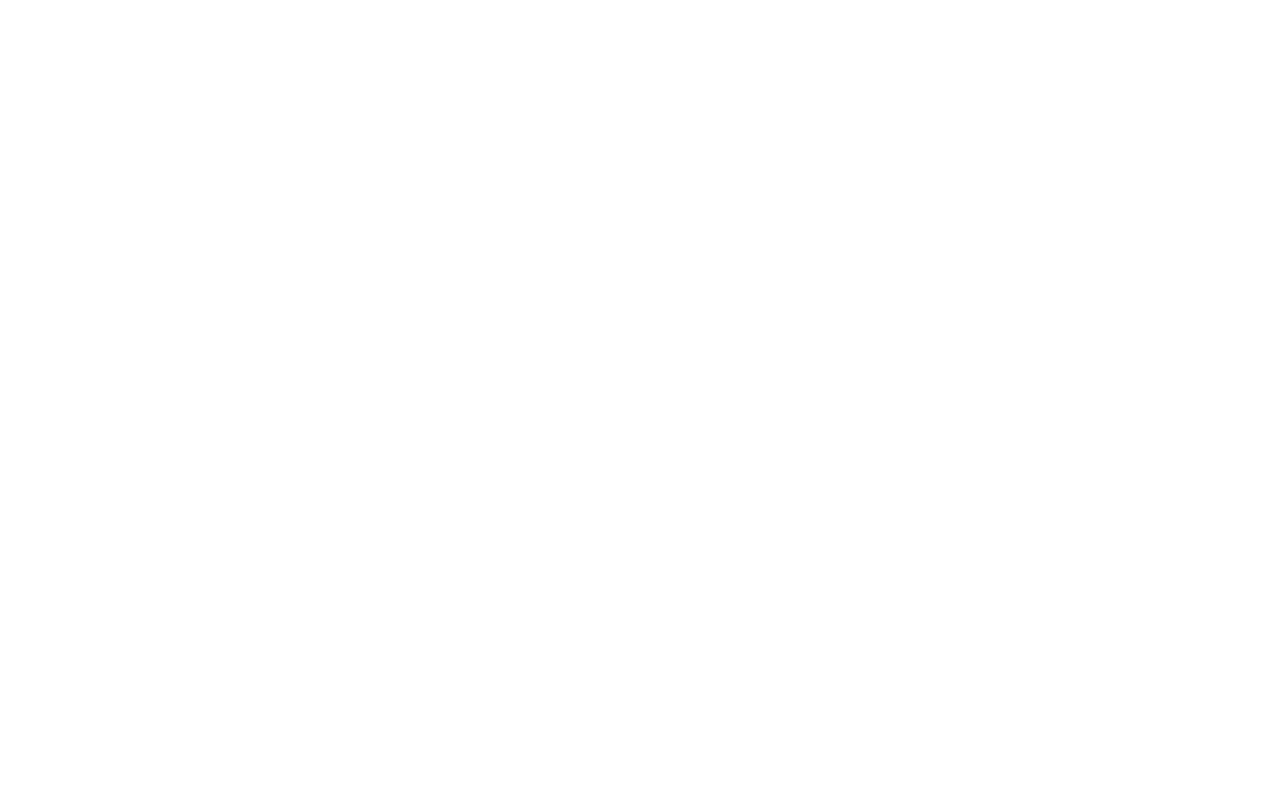
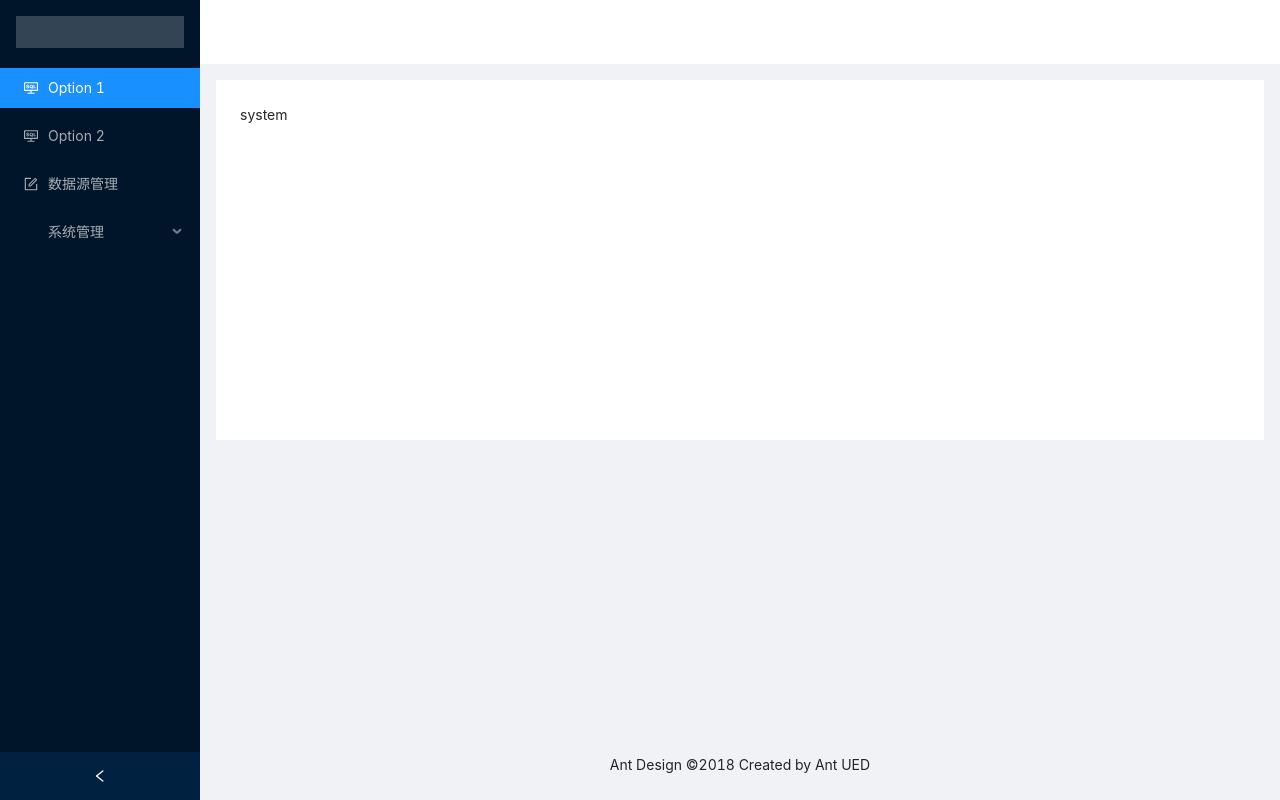
Before and after one commit to liuyunyan/api-mana, a React app: page /#/third in a window 1280 px wide. Built offline with nearby package versions, Linux system fonts and the light colour scheme.

Commit message:
feat:init

```diff
--- a/src/App.js
+++ b/src/App.js
@@ -1,12 +1,18 @@
 import React, { Component } from "react";
 import { observer } from "mobx-react";
-import { Layout, Menu, Breadcrumb } from 'antd';
+import { Layout, Menu } from "antd";
+import {
+  HashRouter as Router,
+  Link
+} from "react-router-dom";
+
 import {
   ConsoleSqlOutlined,
   FormOutlined,
   tableOutlined,
-} from '@ant-design/icons';
+} from "@ant-design/icons";
 import "./App.css";
+import HomeApp from './containers'
 
 const { Header, Content, Footer, Sider } = Layout;
 const { SubMenu } = Menu;
@@ -21,14 +27,14 @@ class App extends Component {
   }
   // componentWillMount {}
   // componentDidMount {}
-   onCollapse = collapsed => {
+  onCollapse = (collapsed) => {
     console.log(collapsed);
     this.setState({ collapsed });
   };
   render() {
     const { collapsed } = this.state;
     return (
-      <Layout style={{ minHeight: '100vh' }}>
+      <Layout style={{ minHeight: "100vh" }}>
         <Sider
           //   style={{
           //   overflow: 'auto',
@@ -36,9 +42,13 @@ class App extends Component {
           //   position: 'fixed',
           //   left: 0,
           // }}
-      collapsible collapsed={collapsed} onCollapse={this.onCollapse}>
+          collapsible
+          collapsed={collapsed}
+          onCollapse={this.onCollapse}
+        >
           <div className="logo" />
-          <Menu theme="dark" defaultSelectedKeys={['1']} mode="inline">
+          <Router>
+          <Menu theme="dark" defaultSelectedKeys={["1"]} mode="inline">
             <Menu.Item key="1" icon={<ConsoleSqlOutlined />}>
               Option 1
             </Menu.Item>
@@ -46,35 +56,56 @@ class App extends Component {
               Option 2
             </Menu.Item>
             <Menu.Item key="3" icon={<FormOutlined />}>
-              数据源管理
+            <Link to="/source">数据源管理</Link>
+              {/* 数据源管理 */}
             </Menu.Item>
             <SubMenu key="sub2" icon={<tableOutlined />} title="系统管理">
-              <Menu.Item key="6">三方系统管理</Menu.Item>
-              <Menu.Item key="8">用户管理</Menu.Item>
+              <Menu.Item key="6">
+              <Link to="/third">三方管理</Link>
+              </Menu.Item>
+              <Menu.Item key="8">
+              <Link to="/third">用户管理</Link>
+              用户管理
+              </Menu.Item>
             </SubMenu>
           </Menu>
+          </Router>
         </Sider>
-        <Layout className="site-layout"
+
+        <Layout
+          className="site-layout"
           // style={{ marginLeft: 200 }}
         >
-          <Header className="site-layout-background" style={{ padding: 0 ,
+          <Header
+            className="site-layout-background"
+            style={{
+              padding: 0,
               //   width: '100%',
               // position: 'fixed',
               // top: 0,
-        }} />
-          <Content style={{
+            }}
+          />
+          <Content
+            style={{
               // margin: '76px 16px 0',
-            margin: '16px 16px 0',
-            overflow: 'initial' }}>
+              margin: "16px 16px 0",
+              overflow: "initial",
+            }}
+          >
             {/* <Breadcrumb style={{ margin: '10px 0' }}>
               <Breadcrumb.Item>User</Breadcrumb.Item>
               <Breadcrumb.Item>Bill</Breadcrumb.Item>
             </Breadcrumb> */}
-            <div className="site-layout-background" style={{ padding: 24, minHeight: 360 }}>
-              Bill is a cat.
+            <div
+              className="site-layout-background"
+              style={{ padding: 24, minHeight: 360 }}
+            >
+              <HomeApp />
             </div>
           </Content>
-          <Footer style={{ textAlign: 'center' }}>Ant Design ©2018 Created by Ant UED</Footer>
+          <Footer style={{ textAlign: "center" }}>
+            Ant Design ©2018 Created by Ant UED
+          </Footer>
         </Layout>
       </Layout>
     );
--- a/src/containers/index.js
+++ b/src/containers/index.js
@@ -1,22 +1,21 @@
 import React, { Component, Suspense, lazy } from 'react';
 import ReactDOM from 'react-dom';
-import Loading from './helper/loading.js'
+import Loading from '../helper/loading.js'
 
-import App from './App';
-import Login from './Login';
-import reportWebVitals from './reportWebVitals';
 import { HashRouter as Router, withRouter,Switch,Route } from 'react-router-dom';
 
-const Source = lazy(() => import('./containers/source/Index'))
+const Source = lazy(() => import('./source/Index'))
+const Third = lazy(() => import('./system/Third'))
+const User = lazy(() => import('./system/User'))
 
-ReactDOM.render(
-  <React.StrictMode>
+const HomeApp = () => (
     <Router>
     <Suspense fallback={<Loading />}>
     <Switch>
-      <Route exact path='/' component={App}/>
+      <Route exact path='/' component={Source}/>
       <Route exact path='/source' component={Source}/>
-      <Route exact path='/login' component={Login}/>
+      <Route exact path='/third' component={Third}/>
+      <Route exact path='/user' component={User}/>
 
     </Switch>
     {/* <Switch>
@@ -28,9 +27,8 @@ ReactDOM.render(
     </Switch> */}
     </Suspense>
   </Router>
-  </React.StrictMode>,
-  document.getElementById('root')
 );
+export default HomeApp;
 
 // If you want to start measuring performance in your app, pass a function
 // to log results (for example: reportWebVitals(console.log))
--- /dev/null
+++ b/src/containers/system/Third.js
@@ -0,0 +1,10 @@
+
+function System() {
+  return (
+    <div className="App">
+      system
+    </div>
+  );
+}
+
+export default System;
--- /dev/null
+++ b/src/containers/system/User.js
@@ -0,0 +1,10 @@
+
+function System() {
+  return (
+    <div className="App">
+      User
+    </div>
+  );
+}
+
+export default System;
--- a/src/index.js
+++ b/src/index.js
@@ -1,33 +1,12 @@
-import React, { Component, Suspense, lazy } from 'react';
+import React, { Component } from 'react';
 import ReactDOM from 'react-dom';
-import Loading from './helper/loading.js'
+import App from './App';
+// import reportWebVitals from './reportWebVitals';
 
-import App from './App';
-import Login from './Login';
-import reportWebVitals from './reportWebVitals';
-import { HashRouter as Router, withRouter,Switch,Route } from 'react-router-dom';
-
-const Source = lazy(() => import('./containers/source/Index'))
 
 ReactDOM.render(
   <React.StrictMode>
-    <Router>
-    <Suspense fallback={<Loading />}>
-    <Switch>
-      <Route exact path='/' component={App}/>
-      <Route exact path='/source' component={Source}/>
-      <Route exact path='/login' component={Login}/>
-
-    </Switch>
-    {/* <Switch>
-      <Route exact path='/develop/taskmanage' component={TaskManagedevelop}/>
-      <Route exact path='/develop/detail/:id' component={Detaildevelop}/>
-      <Route exact path='/develop/addtask/:id' component={Adddevelop}/>
-      <Route exact path='/develop/tasktype' component={Typelistdevelop}/>
-      <Route exact path='/develop/addtype/:id' component={Addtypedevelop}/>
-    </Switch> */}
-    </Suspense>
-  </Router>
+    <App />
   </React.StrictMode>,
   document.getElementById('root')
 );
```
Lines whose indentation alone changed are shown as unchanged.
